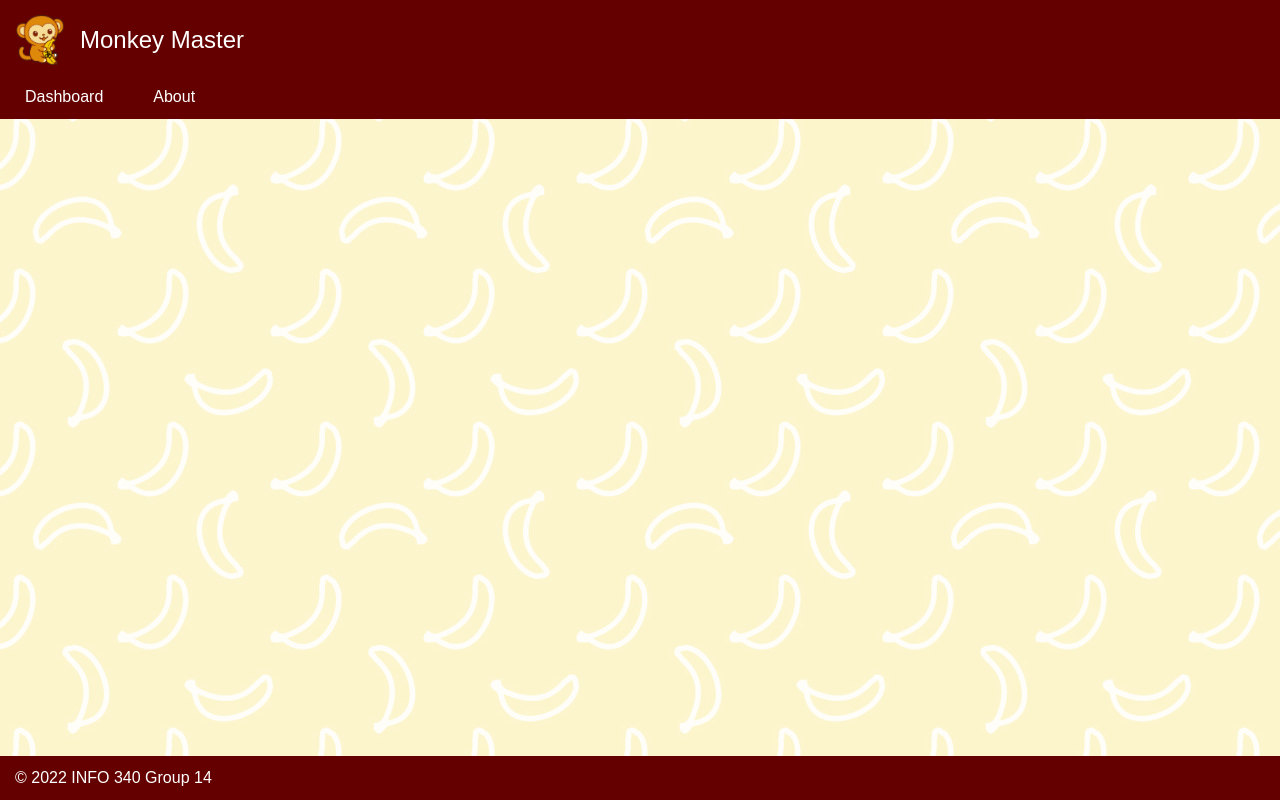
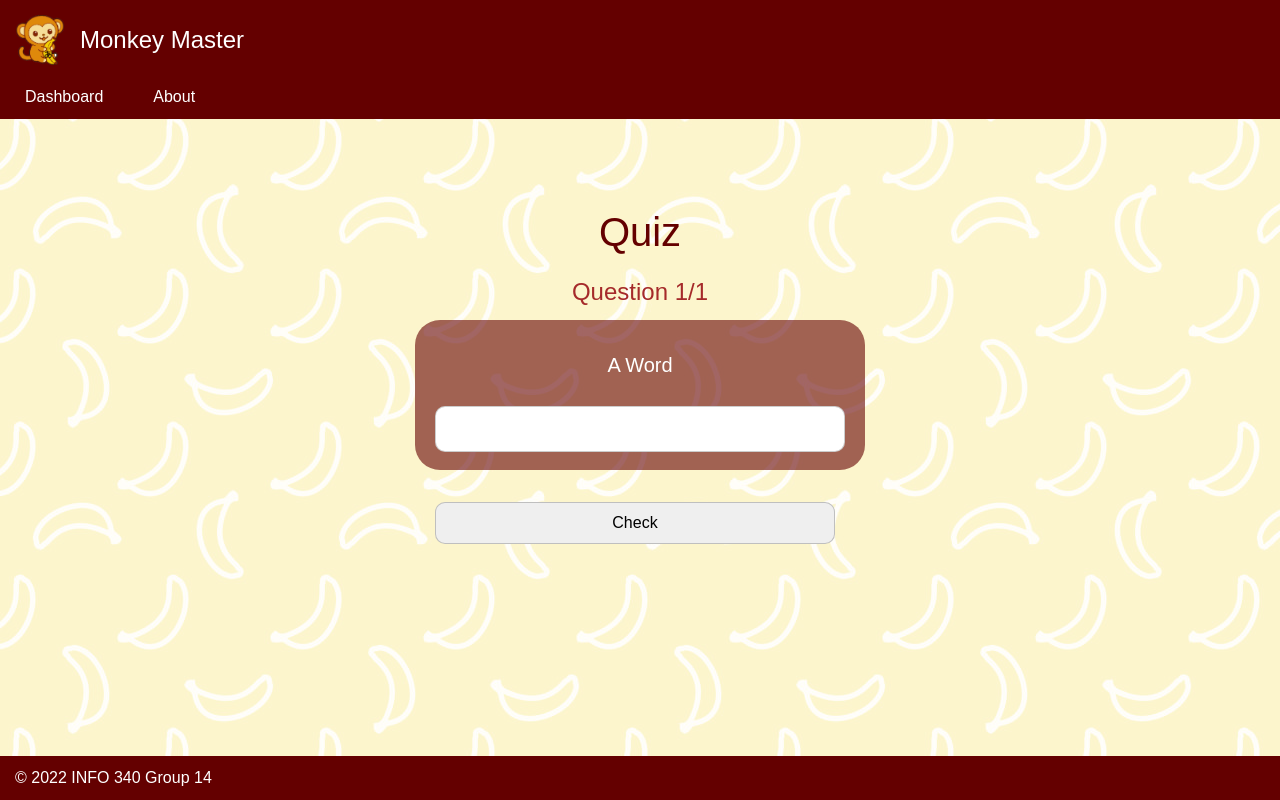
Before and after one commit to shangzhenyang/monkey-master, a React app: page /Quiz in a window 1280 px wide. Built offline with nearby package versions, Linux system fonts and the light colour scheme; a web font is replaced by a local one.

Commit message:
add quiz frame

```diff
--- a/src/App.css
+++ b/src/App.css
@@ -414,3 +414,76 @@ input:focus {
 p:hover {
 	color: white;
 }
+
+
+/* Quiz Section */
+.quiz{
+	display: flex;
+	justify-content: center;
+	align-items: center;
+	min-height: 60vh;
+}
+
+.quiz h1{
+	color: var(--theme-color);
+	width: 100%;
+	display: flex;
+	justify-content: center;
+	align-items: center;
+}
+
+.quiz h2{
+	margin: 0;
+	width: 100%;
+	display: flex;
+	justify-content: center;
+	align-items: center;
+}
+
+.quiz p{
+	width: 100%;
+	font-size: 20px;
+	height: 50px;
+	display: flex;
+	justify-content: center;
+	align-items: center;
+}
+
+.quiz label {
+	display: inline-block;
+	width: 450px;
+	border-radius: 25px;
+	padding: 20px;
+	height: 150px;
+	display: inline-block;
+	width: 450px;
+	color: white;
+	background-color: var(--second-theme-color);
+	position: relative;
+}
+
+.submit {
+	margin-top: 50px;
+	width: 400px;
+	padding: 5px 10px;
+	box-sizing: border-box;
+	height: 42px;
+}
+
+.quiz_button{
+	position:absolute;
+	width:10px;
+	height:10px;
+	top:0;
+	right:-10;
+	color: var(--theme-color);
+	background-color: transparent;
+	border: transparent;
+}
+
+@font-face {
+	font-family: 'iconfont';  /* Project id 3355937 */
+	src: url('//at.alicdn.com/t/font_3355937_lcdy58le2kf.woff2?t=1654118984486') format('woff2'),
+		 url('//at.alicdn.com/t/font_3355937_lcdy58le2kf.woff?t=1654118984486') format('woff'),
+		 url('//at.alicdn.com/t/font_3355937_lcdy58le2kf.ttf?t=1654118984486') format('truetype');
+  }
--- a/src/App.js
+++ b/src/App.js
@@ -7,6 +7,7 @@ import Dashboard from "./Dashboard"
 import Footer from "./Footer"
 import Header from "./Header"
 import WordList from "./WordList"
+import Quiz from "./Quiz"
 
 function App() {
 	const [lists, setLists] = useState(
@@ -67,6 +68,9 @@ function App() {
 					lists={lists}
 					saveLists={saveLists}
 				/>} />
+			<Route
+				path="/Quiz"
+				element={<Quiz />} />
 		</Routes>
 		<Footer />
 	</div>
--- /dev/null
+++ b/src/Quiz.js
@@ -0,0 +1,20 @@
+import React, { useState } from 'react';
+
+export default function Quiz() {
+	return (
+		<main className="quiz">
+			<div className="container h-100">
+            	<div className="row h-100 justify-content-center align items-center">
+				<h1 >Quiz</h1>
+				<h2>Question 1/1</h2>
+				<label>
+    				<p>A Word</p>
+					<button className="quiz_button" title="refresh the page"><span className="icon">&#xe65e;</span></button>
+    				<input type="text" name="answer" />
+					<input type="submit" className= "submit" value="Check" />
+  				</label>
+			  </div>
+			</div>
+		</main>
+	);
+}
--- a/src/WordList.js
+++ b/src/WordList.js
@@ -1,5 +1,5 @@
 import { useState } from "react"
-import { Navigate, useParams } from "react-router-dom"
+import { Link, Navigate, useParams } from "react-router-dom"
 import { Button, Modal } from "react-bootstrap"
 import AddWord from "./AddWord"
 import WordCard from "./WordCard"
@@ -179,9 +179,7 @@ function WordList(props) {
 		<ul className="wordlist-nav-row">
 			<li className="wordlist-nav-button" title="Add new words" onClick={scrollToBottom}><span className="icon">&#xe624;</span></li>
 
-			<li className="wordlist-nav-button" title="Test your knowledge" onClick={() => {
-				alert("This is the last 10% of the app. Coming soon.")
-			}}><span className="icon">&#xe62f;</span></li>
+			<li className="wordlist-nav-button" title="Test your knowledge"><Link to="/Quiz"><span className="icon">&#xe62f;</span></Link></li>
 
 			<li className="wordlist-nav-button" title="Import as CSV" onClick={importCsvFromFile}><span className="icon">&#xe641;</span></li>
 
```
